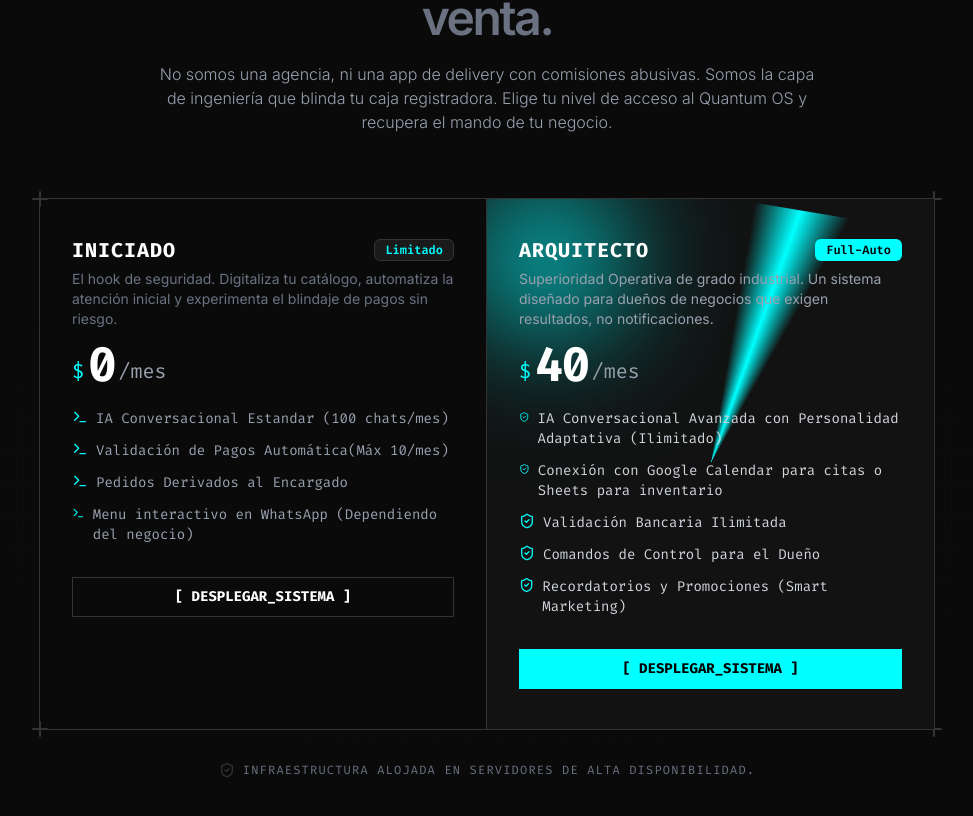
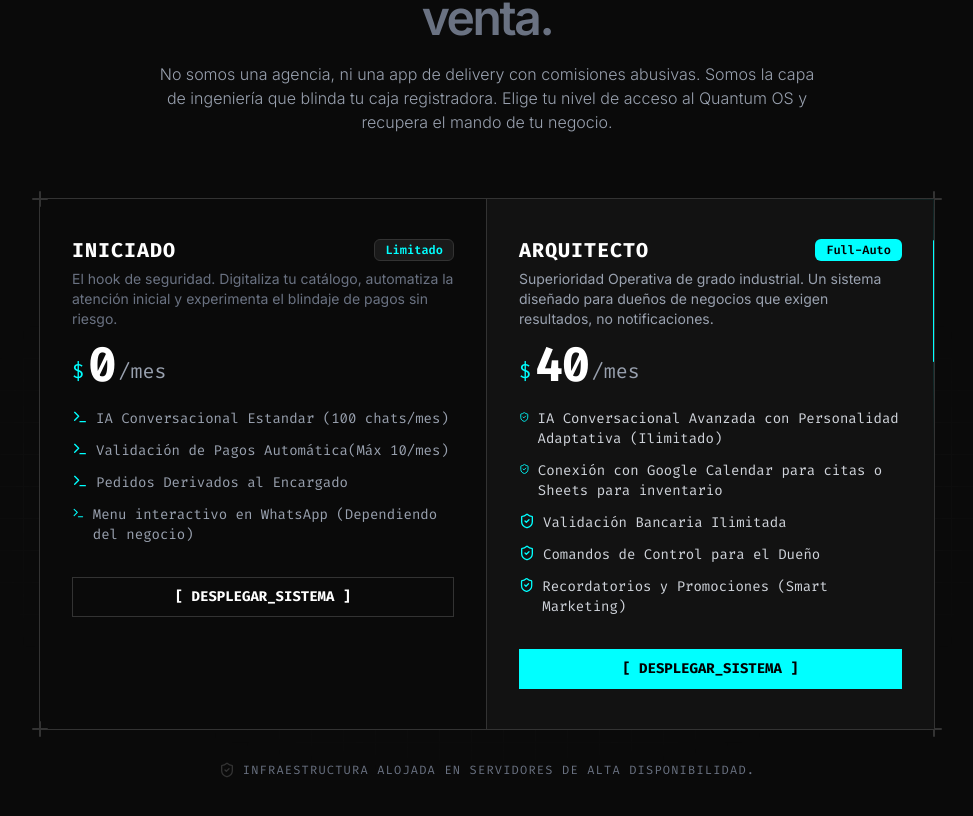
Before and after one commit to juanpabloortiz01/Quantum-OS, a Next.js app: page / in a window 1280 px wide. Shown: the part 2098-2914 px from the top of the page, without its empty margins (153-1126 px from the left). Built offline with nearby package versions, Linux system fonts and the light colour scheme.

Commit message:
border trail

```diff
--- a/src/components/ui/border-trail.tsx
+++ b/src/components/ui/border-trail.tsx
@@ -1,59 +1,48 @@
 "use client";
 import { cn } from "@/lib/utils";
-import { motion } from "motion/react";
+import { motion, Transition, Easing } from "motion/react";
 
 type BorderTrailProps = {
   className?: string;
   size?: number;
+  transition?: Transition;
   delay?: number;
   onAnimationComplete?: () => void;
   style?: React.CSSProperties;
 };
 
+const BASE_TRANSITION: {
+  repeat: number;
+  duration: number;
+  ease: Easing;
+} = {
+  repeat: Infinity,
+  duration: 5,
+  ease: "linear",
+};
+
 export function BorderTrail({
   className,
-  size = 8,
-  delay = 0,
+  size = 60,
+  transition,
+  delay,
   onAnimationComplete,
   style,
 }: BorderTrailProps) {
   return (
-    <div className="pointer-events-none absolute inset-0 rounded-[inherit] overflow-hidden">
+    <div className="pointer-events-none absolute inset-0 rounded-[inherit] border border-transparent [mask-clip:padding-box,border-box] [mask-composite:intersect] [mask-image:linear-gradient(transparent,transparent),linear-gradient(#000,#000)]">
       <motion.div
-        className={cn(
-          "absolute bg-[#00FFFF]",
-          className
-        )}
+        className={cn("absolute aspect-square bg-[#00FFFF]", className)}
         style={{
           width: size,
-          height: size,
-          borderRadius: "50%",
-          filter: `blur(${size / 2}px)`,
+          offsetPath: `rect(0 auto auto 0 round ${size}px)`,
           ...style,
         }}
-        animate={{
-          offsetDistance: ["0%", "100%"],
-        }}
+        animate={{ offsetDistance: ["0%", "100%"] }}
         transition={{
-          duration: 3,
-          repeat: Infinity,
-          ease: "linear",
-          delay,
-        }}
-      />
-      <motion.div
-        className="absolute inset-0"
-        style={{
-          background: "conic-gradient(from 0deg, transparent 0deg, #00FFFF 10deg, transparent 20deg)",
-          borderRadius: "inherit",
-        }}
-        animate={{ rotate: 360 }}
-        transition={{
-          duration: 3,
-          repeat: Infinity,
-          ease: "linear",
-          delay,
-        }}
+          ...(transition ?? BASE_TRANSITION),
+          delay: delay,
+        } as Transition}
         onAnimationComplete={onAnimationComplete}
       />
     </div>
```
